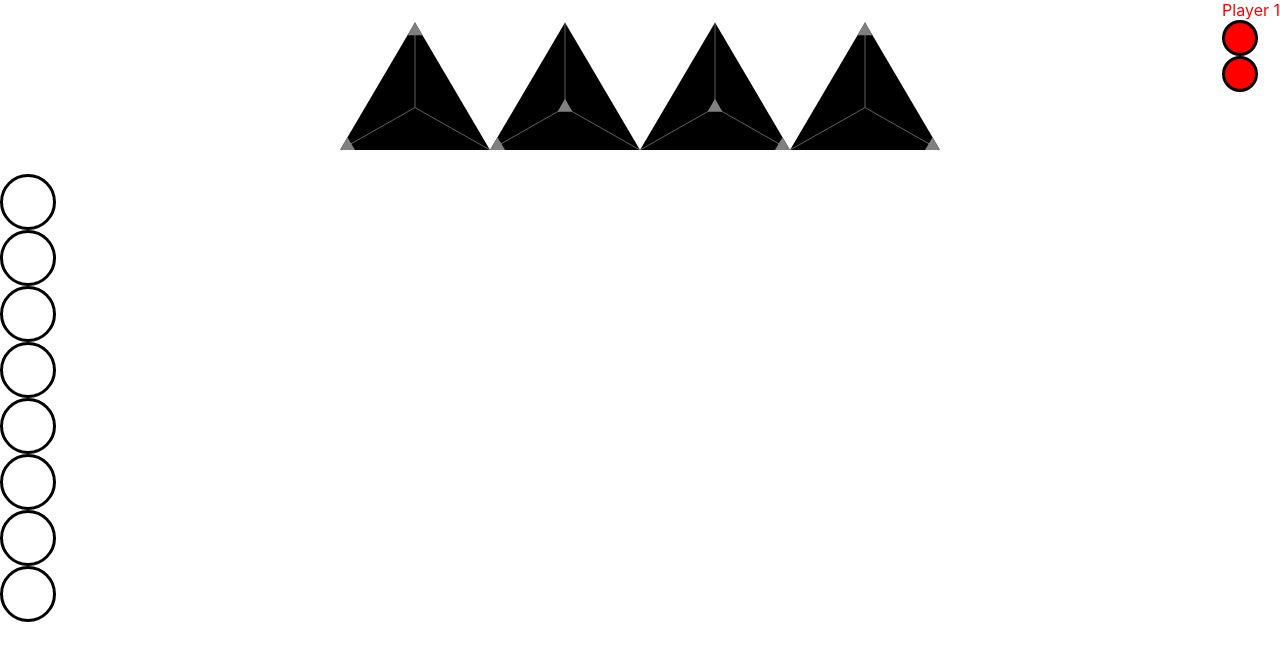
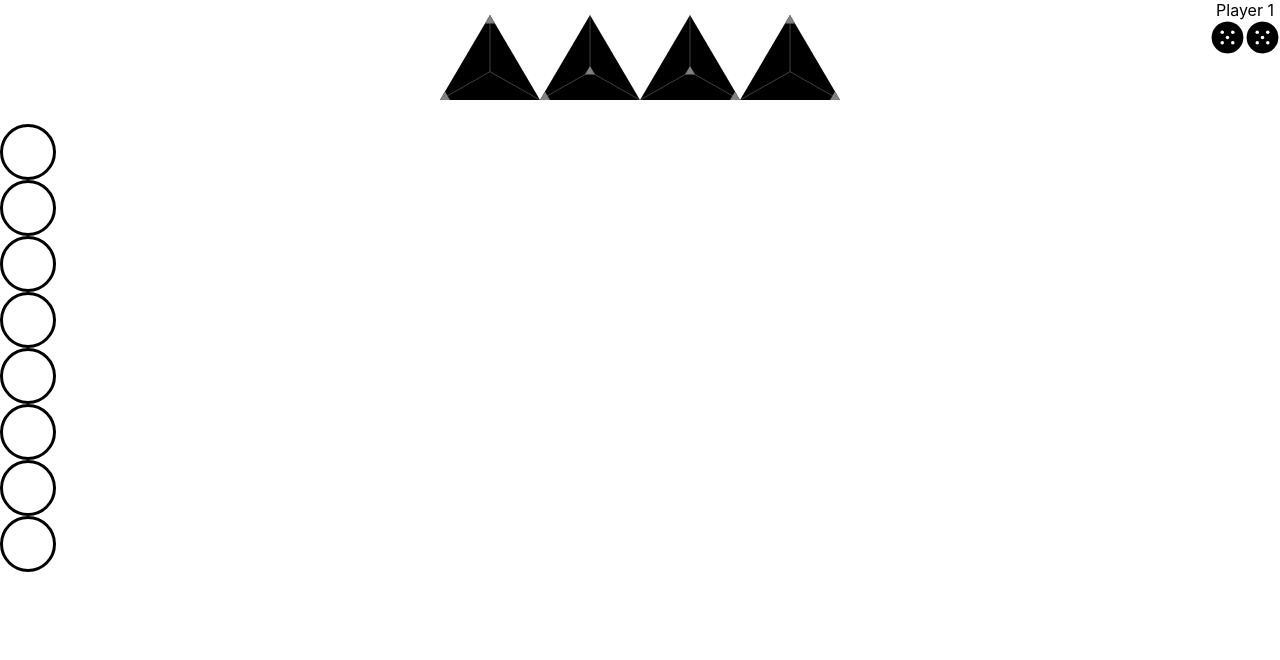
Before and after one commit to timking1331/a12, a React (Create React App) app: page / in a window 1280 px wide. Shown: the top 660 px of the page. Built offline with nearby package versions, Linux system fonts and the light colour scheme.

Commit message:
feat(Stone): update player stone design

```diff
--- a/src/App.tsx
+++ b/src/App.tsx
@@ -4,6 +4,7 @@ import Die from './components/Die';
 import { getRandomInt } from './model/utils';
 import Board, { Tile } from './components/Board';
 import Player from './components/Player';
+import { StoneColor } from './components/Stone';
 
 function App() {
 
@@ -23,12 +24,12 @@ function App() {
   const [currentPlayer, setCurrentPlayer] = useState(1)
   const [player1, setPlayer1] = useState({
     name: '1',
-    color: 'red',
+    color: 'black' as StoneColor,
     stonesCount: 2,
   })
   const [player2, setPlayer2] = useState({
     name: '2',
-    color: 'blue',
+    color: 'white' as StoneColor,
     stonesCount: 2,
   })
 
@@ -168,7 +169,7 @@ function App() {
   }
 
   const diceComponents = dice.map((die, index) => {
-    return <Die key={index} sides={die} rollHandler={rollHandler} size={150}></Die>
+    return <Die key={index} sides={die} rollHandler={rollHandler} size={100}></Die>
   })
 
   const player1Component = <Player bankHandler={bankHandler} name={player1.name} color={player1.color} stonesCount={player1.stonesCount}></Player>
--- a/src/components/Player.tsx
+++ b/src/components/Player.tsx
@@ -1,24 +1,21 @@
+import Stone, { StoneColor } from "./Stone"
+
 interface PlayerProps {
     name: string
-    color: string
+    color: StoneColor
     stonesCount: number
     bankHandler: () => void
 }
 
-function Player (props: PlayerProps) {
+function Player(props: PlayerProps) {
 
-    const stoneComponents = Array.from({length: props.stonesCount}, (_, i) => {
-        return <div
+    const stoneComponents = Array.from({ length: props.stonesCount }, (_, i) => {
+        return <Stone
             key={i}
-            style={{
-                width: '30px',
-                height: '30px',
-                border: 'solid black',
-                borderRadius: '30px',
-                backgroundColor: props.color,
-            }}
             onClick={props.bankHandler}
-        ></div>
+            color={props.color}
+            size={35}
+        ></Stone>
     })
 
     return (
@@ -29,11 +26,7 @@ function Player (props: PlayerProps) {
                 right: 0,
             }}
         >
-            <span
-                style={{
-                    color: props.color
-                }}
-            >{`Player ${props.name}`}</span>
+            <span>{`Player ${props.name}`}</span>
             <div>
                 {stoneComponents}
             </div>
--- /dev/null
+++ b/src/components/Stone.tsx
@@ -0,0 +1,37 @@
+interface StoneProps {
+    color: StoneColor
+    onClick: () => void
+    size: number
+}
+
+export type StoneColor = keyof typeof colorScheme
+
+const colorScheme = {
+    black: { fill: 'black', dots: 'white' },
+    white: { fill: 'white', dots: 'black' },
+}
+
+function Stone(props: StoneProps) {
+
+    const color = colorScheme[props.color]
+
+    return (
+        <svg
+            width={props.size}
+            height={props.size}
+            viewBox="0 0 100 100"
+        >
+            <g onClick={() => props.onClick()}>
+                <circle cx="50" cy="50" r="45" stroke="black" fill={color.fill}></circle>
+
+                <circle cx="50" cy="50" r="5" fill={color.dots}></circle>
+                <circle cx="35" cy="35" r="5" fill={color.dots}></circle>
+                <circle cx="35" cy="65" r="5" fill={color.dots}></circle>
+                <circle cx="65" cy="35" r="5" fill={color.dots}></circle>
+                <circle cx="65" cy="65" r="5" fill={color.dots}></circle>
+            </g>
+        </svg>
+    )
+}
+
+export default Stone
```
